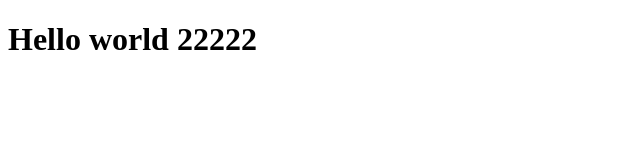
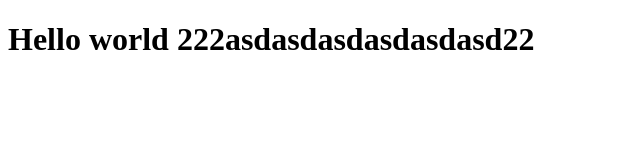
Before and after one commit to jawadaliweb/TestingProject, a plain HTML site: page index.html in a window 1280 px wide. Shown: the whole page, without its empty margins (0-640 px from the left). Drawn offline with Linux system fonts and the light colour scheme.

Commit message:
something2

```diff
--- a/index.html
+++ b/index.html
@@ -6,6 +6,6 @@
     <title>Document</title>
 </head>
 <body>
-    <h1>Hello world 22222</h1>
+    <h1>Hello world 222asdasdasdasdasdasd22</h1>
 </body>
 </html>
```
